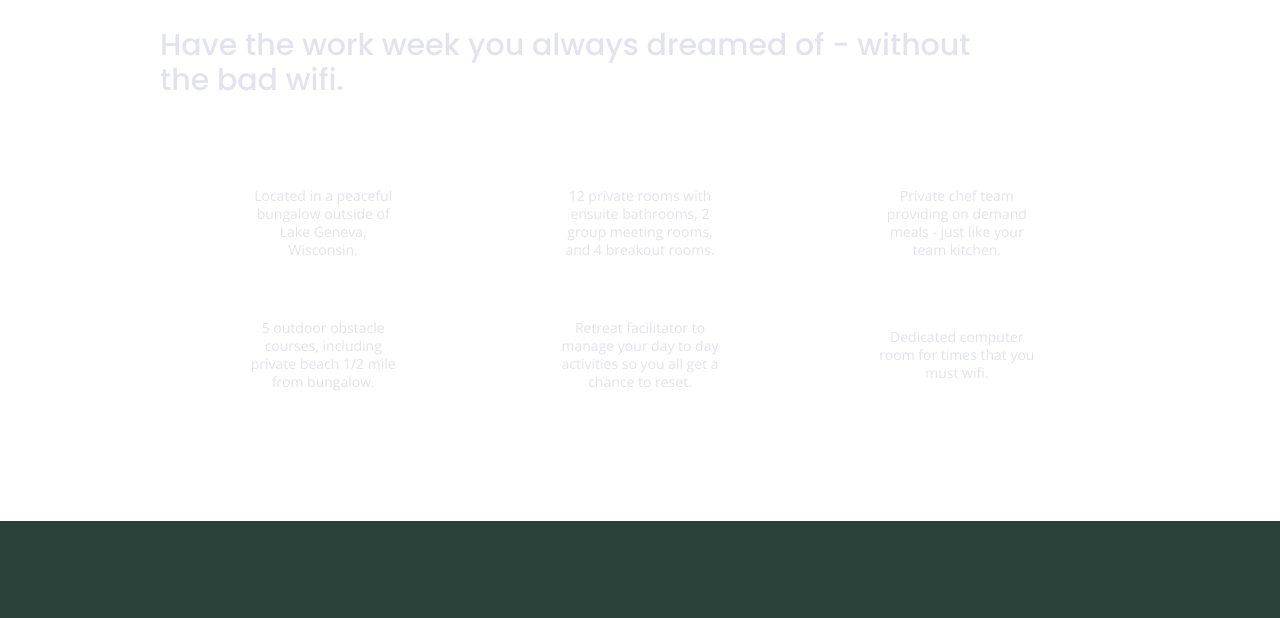
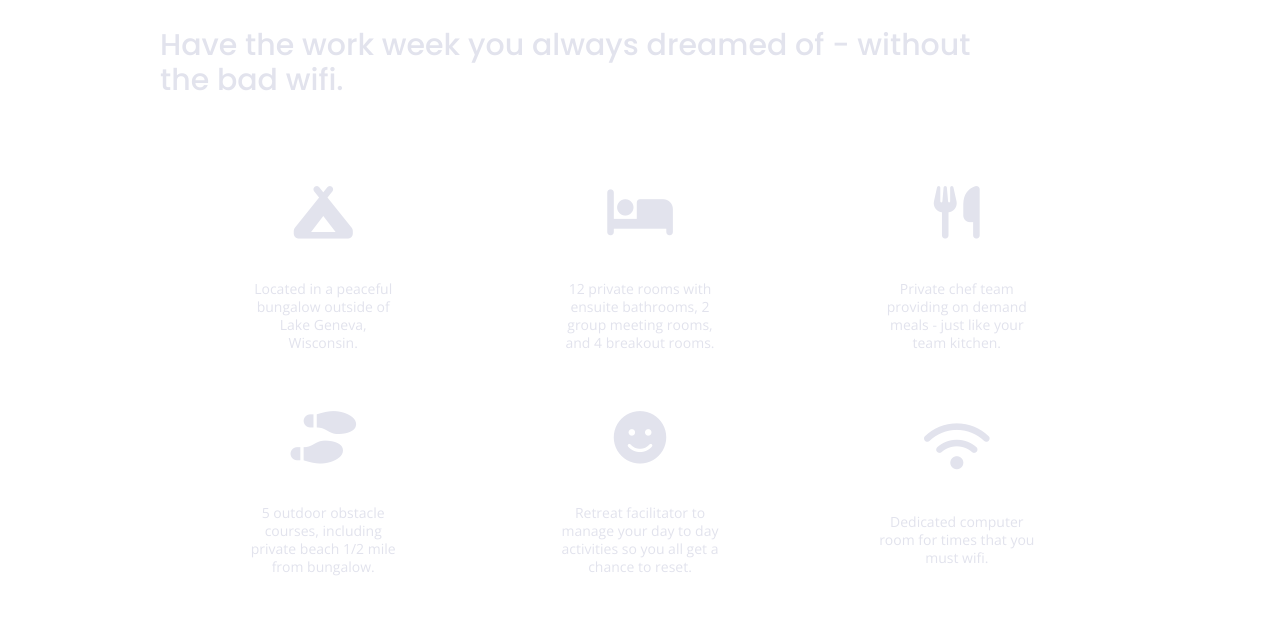
Before and after one commit to melissariska/unplugged-retreat, a website built with Parcel: page index.html in a window 1280 px wide. Shown: the part 975-1593 px from the top of the page. Built offline with nearby package versions, Linux system fonts and the light colour scheme; files whose address does not match are found by name.

Commit message:
Added feature icons

```diff
--- a/css/main.css
+++ b/css/main.css
@@ -336,6 +336,11 @@ input[type=button] {
 .features article {
   width: 63%;
   padding: 30px 0;
+}
+
+.features i {
+  font-size: 3.75em;
+  margin-bottom: 40px;
 }
 
 
--- a/index.html
+++ b/index.html
@@ -9,6 +9,9 @@
   <title>Unplugged Retreat</title>
   <!-- Google Fonts -->
   <link href="https://fonts.googleapis.com/css?family=Open+Sans:400,700|Poppins:500,700" rel="stylesheet">
+
+  <!-- FontAwesome CDN -->
+  <script src="https://kit.fontawesome.com/316a551d9f.js" crossorigin="anonymous"></script>
 
   <meta property="og:title" content="">
   <meta property="og:type" content="">
@@ -73,32 +76,44 @@
         <h2>Have the work week you always dreamed of - without the bad wifi.</h2>
         <div class="features-items">
           <article>
-            <p class="fontawesome-icon"></p>
+            <p class="fontawesome-icon">
+              <i class="fas fa-campground"></i>
+            </p>
             <p class="features-item-description">Located in a peaceful bungalow outside of Lake Geneva, Wisconsin.</p>
           </article>
 
           <article>
-            <p class="fontawesome-icon"></p>
+            <p class="fontawesome-icon">
+              <i class="fas fa-bed"></i>
+            </p>
             <p class="features-item-description">12 private rooms with ensuite bathrooms, 2 group meeting rooms, and 4 breakout rooms.</p>
           </article>
 
           <article>
-            <p class="fontawesome-icon"></p>
+            <p class="fontawesome-icon">
+              <i class="fas fa-utensils"></i>
+            </p>
             <p class="features-item-description">Private chef team providing on demand meals - just like your team kitchen.</p>
           </article>
 
           <article>
-            <p class="fontawesome-icon"></p>
+            <p class="fontawesome-icon">
+              <i class="fas fa-shoe-prints"></i>
+            </p>
             <p class="features-item-description">5 outdoor obstacle courses, including private beach 1/2 mile from bungalow.</p>
           </article>
 
           <article>
-            <p class="fontawesome-icon"></p>
+            <p class="fontawesome-icon">
+              <i class="fas fa-smile"></i>
+            </p>
             <p class="features-item-description">Retreat facilitator to manage your day to day activities so you all get a chance to reset.</p>
           </article>
 
           <article>
-            <p class="fontawesome-icon"></p>
+            <p class="fontawesome-icon">
+              <i class="fas fa-wifi"></i>
+            </p>
             <p class="features-item-description">Dedicated computer room for times that you must wifi.</p>
           </article>
         </div>
```
Also changed, not shown: about/index.html (+3 -0 lines), faq/index.html (+3 -0 lines).
